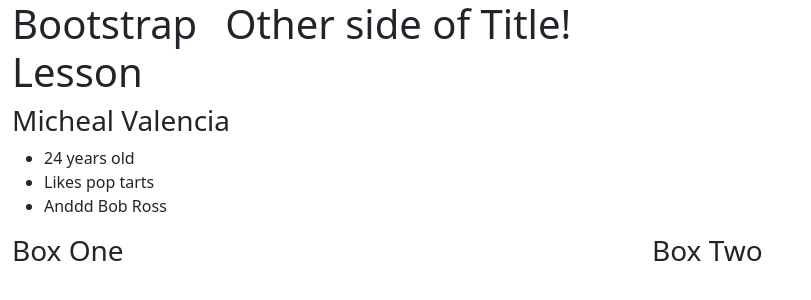
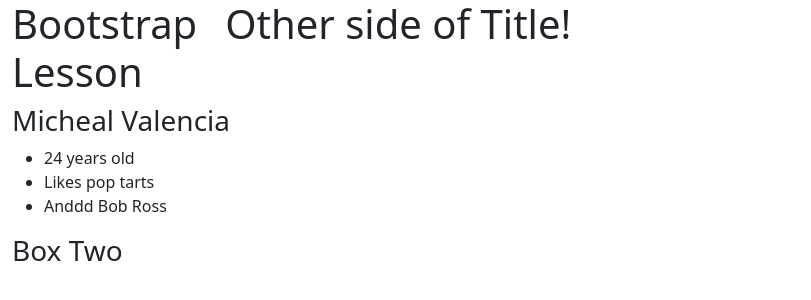
Before and after one commit to jpa1994/Bootstrap-Day-1-Set-Up-and-Grid-System, a plain HTML site: page index.html in a window 1280 px wide. Shown: the whole page, without its empty margins (0-811 px from the left). Drawn offline with Linux system fonts and the light colour scheme.

Commit message:
Update index.html

```diff
--- a/index.html
+++ b/index.html
@@ -34,7 +34,7 @@
             </div>
         </div>
         <div class="row">
-            <div class="col-12 col-lg-6">
+            <div class="col-12 col-lg-6 d-xl-none">
                 <h3>Box One</h3>
             </div>
             <div class="col-12 col-lg-6">
```
